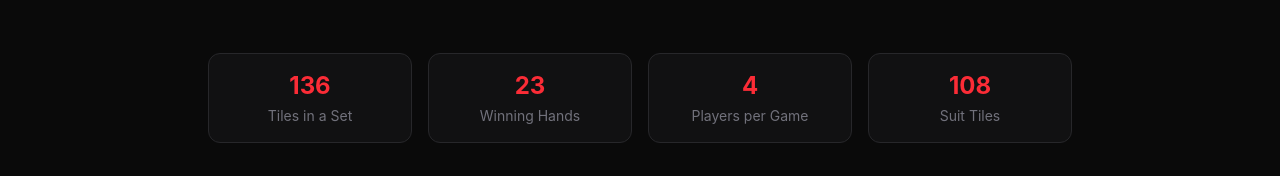
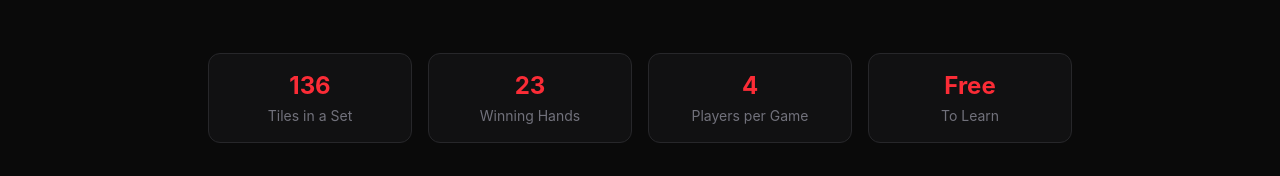
Before and after one commit to rkkbw47fm8-rgb/mahjong-guide, a Next.js app: page / in a window 1280 px wide. Shown: the part 430-606 px from the top of the page. Built offline with nearby package versions, Linux system fonts and the light colour scheme.

Commit message:
change 4th stat to 'Free to Learn' to emphasize no cost

```diff
--- a/src/app/page.tsx
+++ b/src/app/page.tsx
@@ -33,7 +33,7 @@ export default function Home() {
           { num: "136", label: "Tiles in a Set" },
           { num: "23", label: "Winning Hands" },
           { num: "4", label: "Players per Game" },
-          { num: "108", label: "Suit Tiles" },
+          { num: "Free", label: "To Learn" },
         ].map((s) => (
           <div
             key={s.label}
```
